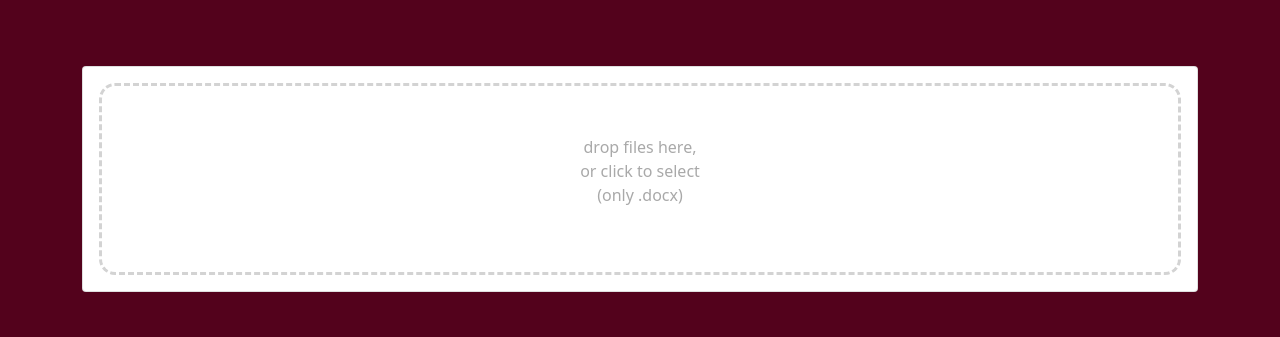
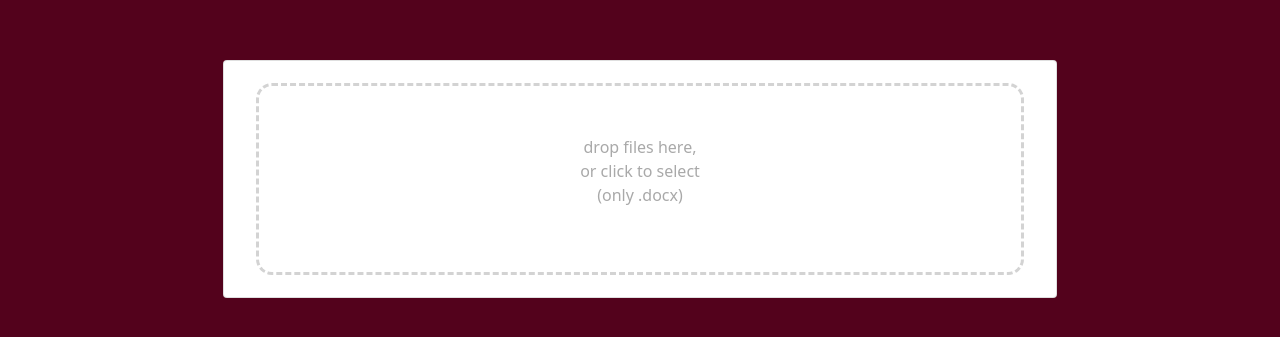
Before and after one commit to MatousAc/first-letterer, a React (Create React App) app: page / in a window 1280 px wide. Shown: the part 221-558 px from the top of the page. Built offline with nearby package versions, Linux system fonts and the light colour scheme.

Commit message:
dropzone styling

```diff
--- a/src/components/App.css
+++ b/src/components/App.css
@@ -23,16 +23,3 @@
   font-size: calc(10px + 2vmin);
   color: white;
 }
-
-.App-link {
-  color: #61dafb;
-}
-
-@keyframes App-logo-spin {
-  from {
-    transform: rotate(0deg);
-  }
-  to {
-    transform: rotate(360deg);
-  }
-}
--- a/src/components/Dropzone/Dropzone.jsx
+++ b/src/components/Dropzone/Dropzone.jsx
@@ -1,7 +1,15 @@
-import React, { useCallback } from 'react';
+import React, { useCallback, useMemo } from 'react';
 import {useDropzone} from 'react-dropzone';
 import process from '../Functionality/Functionality.jsx'
 import './dropzone.css'
+
+
+const activeStyle = {
+  borderColor: 'hsl(341deg 95% 14%)',
+  transform: 'scale(1.05)',
+  textShadow: '2px 2px 1px #eeeeee',
+  boxShadow: '1px 1px 5px 0px lightgrey'
+};
 
 export default function Dropzone() {
   const onDrop = useCallback(acceptedFiles => {
@@ -12,17 +20,23 @@ export default function Dropzone() {
     getRootProps,
     getInputProps,
     isDragActive,
-    acceptedFiles,
-    fileRejections
+    acceptedFiles
   } = useDropzone({
     onDrop, // to trigger a function on drop
     accept: '.docx' // accept these file types only
   })
 
+  /// styles we want applied dynamically
+  const style = useMemo(() => ({
+    ...(isDragActive ? activeStyle : {})
+  }), [
+    isDragActive
+  ]);
+
   return (
       <div id="dropzone" {
         ...getRootProps(
-          {className: 'dropzone'})
+          {style, className: 'dropzone'})
         }>
         <input {...getInputProps()} />
         <p>drop files here,<br/>or click to select<br/>(only .docx)</p>
--- a/src/components/Dropzone/dropzone.css
+++ b/src/components/Dropzone/dropzone.css
@@ -1,10 +1,13 @@
 .dropzone {
-  width: 100%;
+  width: 60vw;
+  max-width: 90vw;
   min-height: 12rem;
 
   display: flex;
   align-items: center;
   justify-content: center;
+
+  background-color: white;
 
   text-align: center;
   line-height: 1.5;
@@ -14,4 +17,7 @@
   border: 3px dashed lightgrey;
   border-radius: 1rem;
   cursor: pointer;
+
+  transition: .2s ease-in-out;
+
 }
--- a/src/components/Main Cards/DropIn.jsx
+++ b/src/components/Main Cards/DropIn.jsx
@@ -5,8 +5,18 @@ import Dropzone from '../Dropzone/Dropzone'
 export default function DropIn() {
   return (
     <Col className="divider">
-    <Card>
-      <Card.Body>
+    <Card
+    style = {{
+      width: 'max-content',
+      maxWidth: '90vw',
+      margin: 'auto'
+    }}
+    >
+      <Card.Body
+      style={{
+        padding: '1.4rem 2rem'
+      }}
+      >
         <Dropzone/>
       </Card.Body>
     </Card>
```
